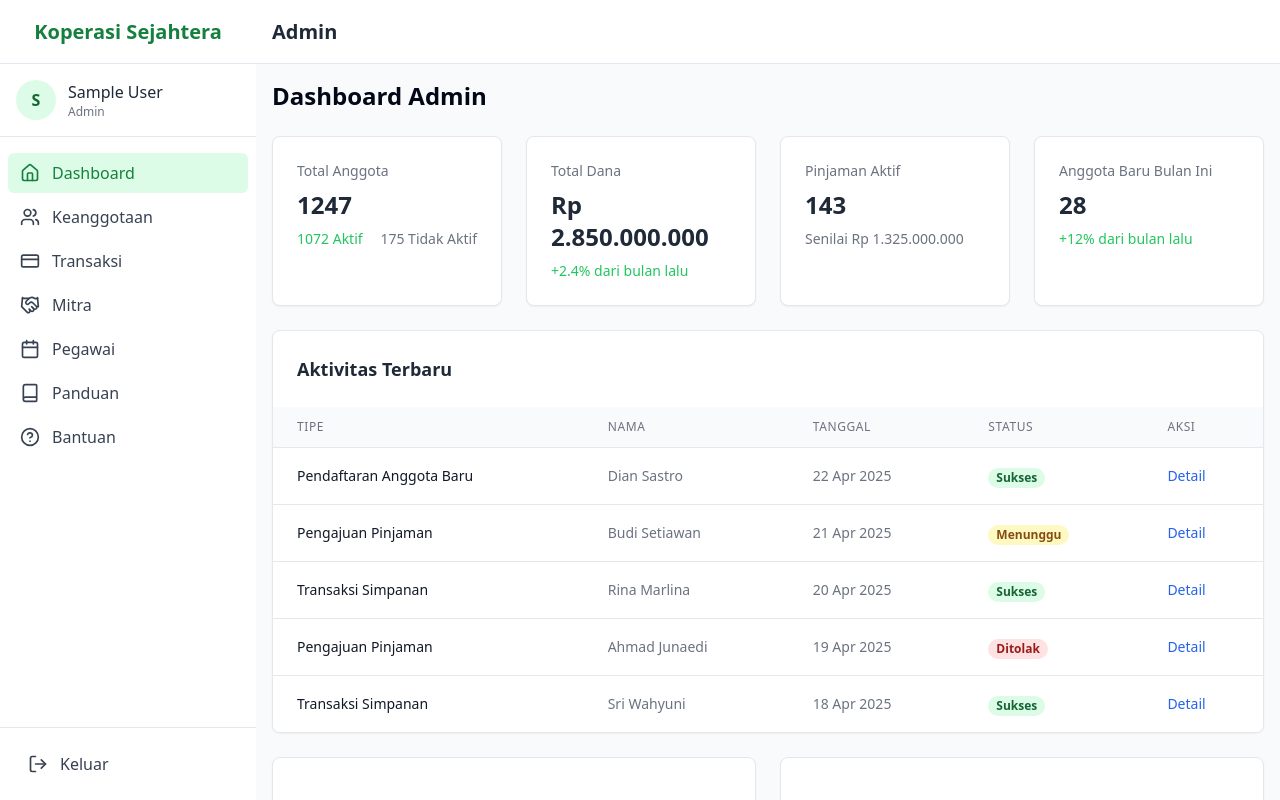
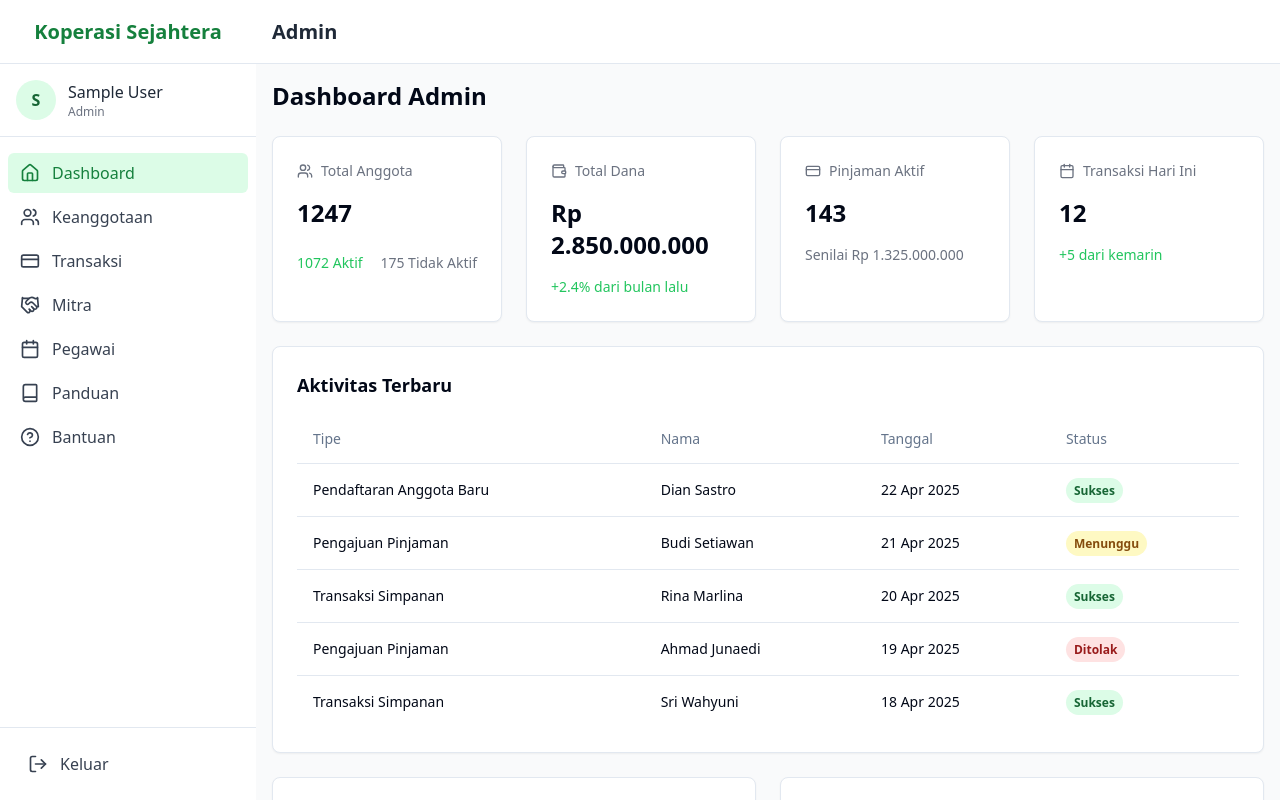
Before and after one commit to Digiyata/sejahtera-digital-koperasi-platform, a React (Vite) app: page /dashboard/admin in a window 1280 px wide. Built offline with nearby package versions, Linux system fonts and the light colour scheme; sample sign-in values are in the browser's storage.

Commit message:
feat: Implement dashboard data and features
Implement data display and features for admin and user dashboards, including statistics, tables, forms, and additional functionalities like loan simulation, document upload, and role-based route guards.

```diff
--- a/src/pages/dashboard/admin/Dashboard.tsx
+++ b/src/pages/dashboard/admin/Dashboard.tsx
@@ -1,6 +1,21 @@
 
 import React from "react";
 import { useRequireAuth } from "@/hooks/useRequireAuth";
+import { Card, CardContent } from "@/components/ui/card";
+import {
+  Users,
+  Wallet,
+  CreditCard,
+  Calendar
+} from "lucide-react";
+import {
+  Table,
+  TableBody,
+  TableCell,
+  TableHead,
+  TableHeader,
+  TableRow,
+} from "@/components/ui/table";
 
 const AdminDashboard: React.FC = () => {
   const { user } = useRequireAuth("admin");
@@ -13,7 +28,8 @@ const AdminDashboard: React.FC = () => {
     totalBalance: "Rp 2.850.000.000",
     activeLoans: 143,
     loanAmount: "Rp 1.325.000.000",
-    newMembersThisMonth: 28
+    newMembersThisMonth: 28,
+    todayTransactions: 12
   };
 
   // Mock data for recent activities
@@ -25,90 +41,81 @@ const AdminDashboard: React.FC = () => {
     { id: 5, type: "Transaksi Simpanan", name: "Sri Wahyuni", date: "18 Apr 2025", status: "Sukses" }
   ];
 
-  if (!user) {
-    return null; // Will be redirected by useRequireAuth
-  }
-
   return (
     <div className="space-y-6">
       <h1 className="text-2xl font-bold">Dashboard Admin</h1>
 
       {/* Statistics Cards */}
       <div className="grid grid-cols-1 md:grid-cols-2 lg:grid-cols-4 gap-6">
-        <div className="bg-white p-6 rounded-lg shadow-sm border border-gray-200">
-          <p className="text-sm font-medium text-gray-500">Total Anggota</p>
-          <p className="text-2xl font-bold text-gray-800 mt-2">{statistics.totalMembers}</p>
-          <div className="flex justify-between mt-2 text-sm">
-            <span className="text-green-500">{statistics.activeMembers} Aktif</span>
-            <span className="text-gray-500">{statistics.inactiveMembers} Tidak Aktif</span>
-          </div>
-        </div>
+        <Card>
+          <CardContent className="flex flex-col gap-4 p-6">
+            <div className="flex items-center gap-2">
+              <Users className="w-4 h-4 text-gray-500" />
+              <span className="text-sm font-medium text-gray-500">Total Anggota</span>
+            </div>
+            <p className="text-2xl font-bold">{statistics.totalMembers}</p>
+            <div className="flex justify-between mt-2 text-sm">
+              <span className="text-green-500">{statistics.activeMembers} Aktif</span>
+              <span className="text-gray-500">{statistics.inactiveMembers} Tidak Aktif</span>
+            </div>
+          </CardContent>
+        </Card>
 
-        <div className="bg-white p-6 rounded-lg shadow-sm border border-gray-200">
-          <p className="text-sm font-medium text-gray-500">Total Dana</p>
-          <p className="text-2xl font-bold text-gray-800 mt-2">{statistics.totalBalance}</p>
-          <div className="mt-2 text-sm">
-            <span className="text-green-500">+2.4% dari bulan lalu</span>
-          </div>
-        </div>
+        <Card>
+          <CardContent className="flex flex-col gap-4 p-6">
+            <div className="flex items-center gap-2">
+              <Wallet className="w-4 h-4 text-gray-500" />
+              <span className="text-sm font-medium text-gray-500">Total Dana</span>
+            </div>
+            <p className="text-2xl font-bold">{statistics.totalBalance}</p>
+            <div className="text-sm text-green-500">+2.4% dari bulan lalu</div>
+          </CardContent>
+        </Card>
 
-        <div className="bg-white p-6 rounded-lg shadow-sm border border-gray-200">
-          <p className="text-sm font-medium text-gray-500">Pinjaman Aktif</p>
-          <p className="text-2xl font-bold text-gray-800 mt-2">{statistics.activeLoans}</p>
-          <div className="mt-2 text-sm">
-            <span className="text-gray-500">Senilai {statistics.loanAmount}</span>
-          </div>
-        </div>
+        <Card>
+          <CardContent className="flex flex-col gap-4 p-6">
+            <div className="flex items-center gap-2">
+              <CreditCard className="w-4 h-4 text-gray-500" />
+              <span className="text-sm font-medium text-gray-500">Pinjaman Aktif</span>
+            </div>
+            <p className="text-2xl font-bold">{statistics.activeLoans}</p>
+            <div className="text-sm text-gray-500">Senilai {statistics.loanAmount}</div>
+          </CardContent>
+        </Card>
 
-        <div className="bg-white p-6 rounded-lg shadow-sm border border-gray-200">
-          <p className="text-sm font-medium text-gray-500">Anggota Baru Bulan Ini</p>
-          <p className="text-2xl font-bold text-gray-800 mt-2">{statistics.newMembersThisMonth}</p>
-          <div className="mt-2 text-sm">
-            <span className="text-green-500">+12% dari bulan lalu</span>
-          </div>
-        </div>
+        <Card>
+          <CardContent className="flex flex-col gap-4 p-6">
+            <div className="flex items-center gap-2">
+              <Calendar className="w-4 h-4 text-gray-500" />
+              <span className="text-sm font-medium text-gray-500">Transaksi Hari Ini</span>
+            </div>
+            <p className="text-2xl font-bold">{statistics.todayTransactions}</p>
+            <div className="text-sm text-green-500">+5 dari kemarin</div>
+          </CardContent>
+        </Card>
       </div>
 
       {/* Recent Activities */}
-      <div className="bg-white rounded-lg shadow-sm border border-gray-200 overflow-hidden">
-        <div className="p-6">
-          <h2 className="text-lg font-semibold text-gray-800">Aktivitas Terbaru</h2>
-        </div>
-        <div className="overflow-x-auto">
-          <table className="min-w-full divide-y divide-gray-200">
-            <thead className="bg-gray-50">
-              <tr>
-                <th scope="col" className="px-6 py-3 text-left text-xs font-medium text-gray-500 uppercase tracking-wider">
-                  Tipe
-                </th>
-                <th scope="col" className="px-6 py-3 text-left text-xs font-medium text-gray-500 uppercase tracking-wider">
-                  Nama
-                </th>
-                <th scope="col" className="px-6 py-3 text-left text-xs font-medium text-gray-500 uppercase tracking-wider">
-                  Tanggal
-                </th>
-                <th scope="col" className="px-6 py-3 text-left text-xs font-medium text-gray-500 uppercase tracking-wider">
-                  Status
-                </th>
-                <th scope="col" className="px-6 py-3 text-left text-xs font-medium text-gray-500 uppercase tracking-wider">
-                  Aksi
-                </th>
-              </tr>
-            </thead>
-            <tbody className="bg-white divide-y divide-gray-200">
+      <Card>
+        <CardContent className="p-6">
+          <h2 className="text-lg font-semibold mb-4">Aktivitas Terbaru</h2>
+          <Table>
+            <TableHeader>
+              <TableRow>
+                <TableHead>Tipe</TableHead>
+                <TableHead>Nama</TableHead>
+                <TableHead>Tanggal</TableHead>
+                <TableHead>Status</TableHead>
+              </TableRow>
+            </TableHeader>
+            <TableBody>
               {recentActivities.map((activity) => (
-                <tr key={activity.id}>
-                  <td className="px-6 py-4 whitespace-nowrap text-sm font-medium text-gray-900">
-                    {activity.type}
-                  </td>
-                  <td className="px-6 py-4 whitespace-nowrap text-sm text-gray-500">
-                    {activity.name}
-                  </td>
-                  <td className="px-6 py-4 whitespace-nowrap text-sm text-gray-500">
-                    {activity.date}
-                  </td>
-                  <td className="px-6 py-4 whitespace-nowrap">
-                    <span className={`px-2 inline-flex text-xs leading-5 font-semibold rounded-full ${
+                <TableRow key={activity.id}>
+                  <TableCell className="font-medium">{activity.type}</TableCell>
+                  <TableCell>{activity.name}</TableCell>
+                  <TableCell>{activity.date}</TableCell>
+                  <TableCell>
+                    <span className={`px-2 py-1 text-xs font-semibold rounded-full ${
                       activity.status === "Sukses"
                         ? "bg-green-100 text-green-800"
                         : activity.status === "Menunggu"
@@ -117,25 +124,32 @@ const AdminDashboard: React.FC = () => {
                     }`}>
                       {activity.status}
                     </span>
-                  </td>
-                  <td className="px-6 py-4 whitespace-nowrap text-sm text-blue-600 hover:text-blue-900">
-                    <a href="#">Detail</a>
-                  </td>
-                </tr>
+                  </TableCell>
+                </TableRow>
               ))}
-            </tbody>
-          </table>
-        </div>
-      </div>
+            </TableBody>
+          </Table>
+        </CardContent>
+      </Card>
 
-      {/* Charts & Additional Info (simplified for this demo) */}
+      {/* Charts & Additional Info */}
       <div className="grid grid-cols-1 md:grid-cols-2 gap-6">
-        <div className="bg-white p-6 rounded-lg shadow-sm border border-gray-200 h-64 flex items-center justify-center">
-          <p className="text-gray-500">Grafik Pertumbuhan Anggota</p>
-        </div>
-        <div className="bg-white p-6 rounded-lg shadow-sm border border-gray-200 h-64 flex items-center justify-center">
-          <p className="text-gray-500">Grafik Transaksi Keuangan</p>
-        </div>
+        <Card>
+          <CardContent className="p-6">
+            <h2 className="text-lg font-semibold mb-4">Grafik Pertumbuhan Anggota</h2>
+            <div className="h-64 flex items-center justify-center bg-gray-50 rounded-lg">
+              <span className="text-gray-500">Grafik akan diimplementasikan</span>
+            </div>
+          </CardContent>
+        </Card>
+        <Card>
+          <CardContent className="p-6">
+            <h2 className="text-lg font-semibold mb-4">Grafik Transaksi Keuangan</h2>
+            <div className="h-64 flex items-center justify-center bg-gray-50 rounded-lg">
+              <span className="text-gray-500">Grafik akan diimplementasikan</span>
+            </div>
+          </CardContent>
+        </Card>
       </div>
     </div>
   );
--- a/src/pages/dashboard/admin/Keanggotaan.tsx
+++ b/src/pages/dashboard/admin/Keanggotaan.tsx
@@ -1,18 +1,179 @@
 
-import React from "react";
+import React, { useState } from "react";
 import { useRequireAuth } from "@/hooks/useRequireAuth";
+import { Card, CardContent } from "@/components/ui/card";
+import { Button } from "@/components/ui/button";
+import { Input } from "@/components/ui/input";
+import {
+  Table,
+  TableBody,
+  TableCell,
+  TableHead,
+  TableHeader,
+  TableRow,
+} from "@/components/ui/table";
+
+interface Member {
+  id: string;
+  name: string;
+  email: string;
+  ktp: string;
+  address: string;
+  status: "active" | "inactive";
+}
+
+// Sample data
+const sampleMembers: Member[] = [
+  {
+    id: "1",
+    name: "Budi Santoso",
+    email: "budi@example.com",
+    ktp: "3171234567890001",
+    address: "Jl. Sudirman No. 123, Jakarta",
+    status: "active"
+  },
+  {
+    id: "2",
+    name: "Siti Rahayu",
+    email: "siti@example.com",
+    ktp: "3171234567890002",
+    address: "Jl. Thamrin No. 456, Jakarta",
+    status: "active"
+  },
+  {
+    id: "3",
+    name: "Ahmad Ridwan",
+    email: "ahmad@example.com",
+    ktp: "3171234567890003",
+    address: "Jl. Gatot Subroto No. 789, Jakarta",
+    status: "inactive"
+  }
+];
 
 const AdminKeanggotaan: React.FC = () => {
   const { user } = useRequireAuth("admin");
+  const [members] = useState<Member[]>(sampleMembers);
+  const [selectedMember, setSelectedMember] = useState<Member | null>(null);
+  const [showForm, setShowForm] = useState(false);
+
+  const handleAddNew = () => {
+    setSelectedMember(null);
+    setShowForm(true);
+  };
+
+  const handleEdit = (member: Member) => {
+    setSelectedMember(member);
+    setShowForm(true);
+  };
 
   return (
     <div className="space-y-6">
-      <h1 className="text-2xl font-bold">Pengaturan Anggota</h1>
-      <p className="text-gray-600">Kelola data anggota koperasi</p>
+      <div className="flex justify-between items-center">
+        <h1 className="text-2xl font-bold">Pengaturan Anggota</h1>
+        <Button onClick={handleAddNew}>Tambah Anggota</Button>
+      </div>
 
-      <div className="bg-white p-6 rounded-lg shadow-sm border border-gray-200">
-        <p className="text-center text-gray-500">Halaman Pengaturan Anggota - Konten akan diimplementasikan</p>
-      </div>
+      {/* Member Form */}
+      {showForm && (
+        <Card>
+          <CardContent className="p-6">
+            <h2 className="text-lg font-semibold mb-4">
+              {selectedMember ? "Edit Anggota" : "Tambah Anggota"}
+            </h2>
+            <form className="space-y-4">
+              <div className="grid grid-cols-1 md:grid-cols-2 gap-4">
+                <div className="space-y-2">
+                  <label className="text-sm font-medium">Nama Lengkap</label>
+                  <Input
+                    defaultValue={selectedMember?.name}
+                    placeholder="Masukkan nama lengkap"
+                  />
+                </div>
+                <div className="space-y-2">
+                  <label className="text-sm font-medium">Email</label>
+                  <Input
+                    type="email"
+                    defaultValue={selectedMember?.email}
+                    placeholder="Masukkan email"
+                  />
+                </div>
+                <div className="space-y-2">
+                  <label className="text-sm font-medium">Nomor KTP</label>
+                  <Input
+                    defaultValue={selectedMember?.ktp}
+                    placeholder="Masukkan nomor KTP"
+                  />
+                </div>
+                <div className="space-y-2">
+                  <label className="text-sm font-medium">Status</label>
+                  <select
+                    defaultValue={selectedMember?.status}
+                    className="w-full h-10 px-3 rounded-md border border-input bg-background"
+                  >
+                    <option value="active">Aktif</option>
+                    <option value="inactive">Tidak Aktif</option>
+                  </select>
+                </div>
+                <div className="space-y-2 md:col-span-2">
+                  <label className="text-sm font-medium">Alamat</label>
+                  <Input
+                    defaultValue={selectedMember?.address}
+                    placeholder="Masukkan alamat lengkap"
+                  />
+                </div>
+              </div>
+              <div className="flex justify-end gap-2">
+                <Button variant="outline" onClick={() => setShowForm(false)}>
+                  Batal
+                </Button>
+                <Button type="submit">
+                  {selectedMember ? "Simpan" : "Tambah"}
+                </Button>
+              </div>
+            </form>
+          </CardContent>
+        </Card>
+      )}
+
+      {/* Members Table */}
+      <Card>
+        <CardContent className="p-6">
+          <Table>
+            <TableHeader>
+              <TableRow>
+                <TableHead>Nama</TableHead>
+                <TableHead>Email</TableHead>
+                <TableHead>Nomor KTP</TableHead>
+                <TableHead>Status</TableHead>
+                <TableHead>Aksi</TableHead>
+              </TableRow>
+            </TableHeader>
+            <TableBody>
+              {members.map((member) => (
+                <TableRow key={member.id}>
+                  <TableCell className="font-medium">{member.name}</TableCell>
+                  <TableCell>{member.email}</TableCell>
+                  <TableCell>{member.ktp}</TableCell>
+                  <TableCell>
+                    <span className={`px-2 py-1 text-xs font-semibold rounded-full ${
+                      member.status === "active"
+                        ? "bg-green-100 text-green-800"
+                        : "bg-red-100 text-red-800"
+                    }`}>
+                      {member.status === "active" ? "Aktif" : "Tidak Aktif"}
+                    </span>
+                  </TableCell>
+                  <TableCell>
+                    <Button variant="outline" size="sm" onClick={() => handleEdit(member)}>
+                      Edit
+                    </Button>
+                  </TableCell>
+                </TableRow>
+              ))}
+            </TableBody>
+          </Table>
+        </CardContent>
+      </Card>
     </div>
   );
 };
```
